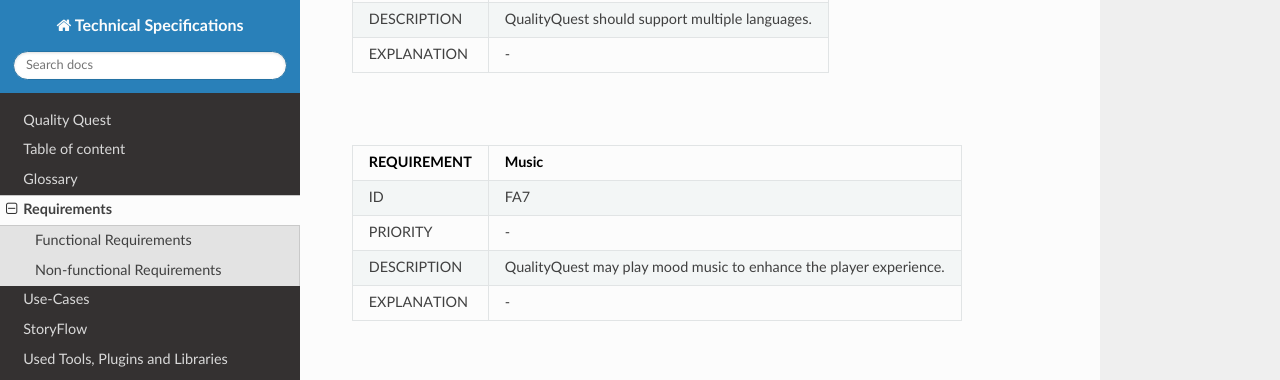
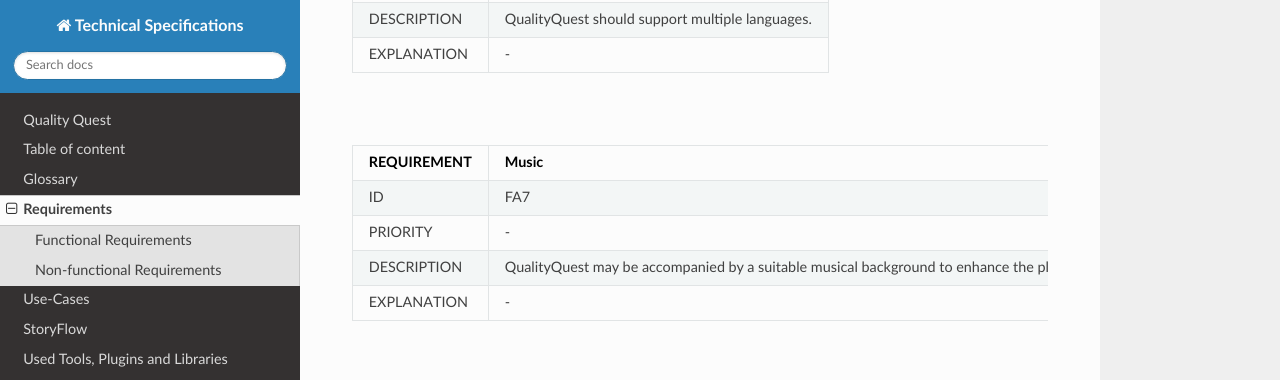
Before and after one commit to Brotenko/QualityQuest, an MkDocs documentation site: the page built from Docs/Technical Specifications/docs/requirements.md, in a window 1280 px wide and 900 px high, scrolled down 1892 px. Shown: the top 380 px of the window. Built offline with MkDocs 1.6.1, drawn with Linux system fonts in a browser that asks for light colours; nearby versions of some CDN libraries.

Commit message:
Update requirements.md

```diff
--- a/Docs/Technical Specifications/docs/requirements.md
+++ b/Docs/Technical Specifications/docs/requirements.md
@@ -72,7 +72,7 @@
 | ----------- | :----------------------------------------------------------------- |
 | ID          | FA7                                                                |
 | PRIORITY    | -                                                                  |
-| DESCRIPTION | QualityQuest may play mood music to enhance the player experience. |
+| DESCRIPTION | QualityQuest may be accompanied by a suitable musical background to enhance the player experience. |
 | EXPLANATION | -                                                                  |
 
 </br>
```
